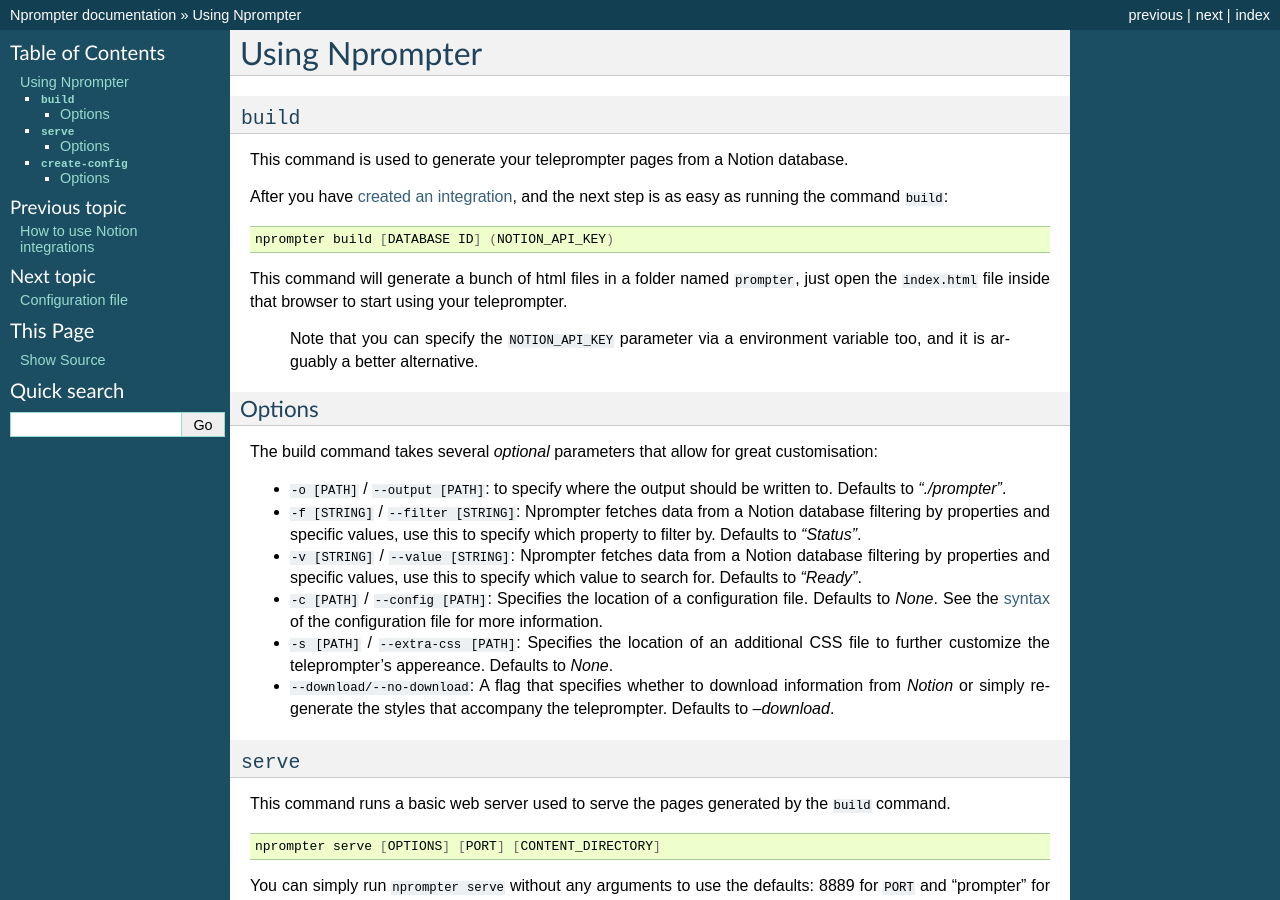
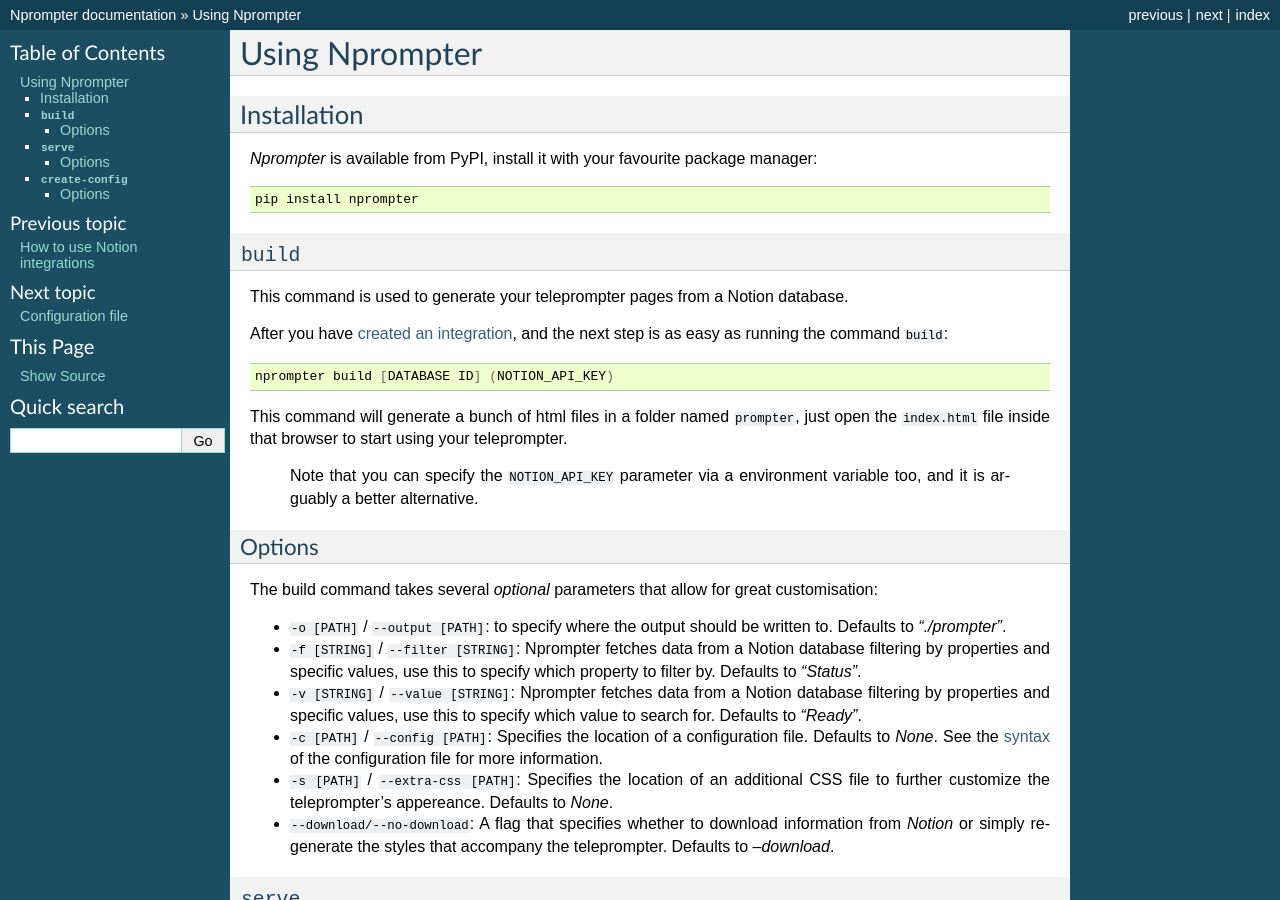
Before and after one commit to fferegrino/nprompter, a Sphinx documentation site: the page built from docs/source/usage.md, in a window 1280 px wide and 900 px high. Built offline with Sphinx 7.4.7, drawn with Linux system fonts in a browser that asks for light colours.

Commit message:
docs: Add installation details

````diff
--- a/docs/source/usage.md
+++ b/docs/source/usage.md
@@ -1,5 +1,13 @@
 Using Nprompter
 ===============
+
+## Installation
+
+_Nprompter_ is available from PyPI, install it with your favourite package manager:
+
+```shell
+pip install nprompter
+```
 
 ## `build`
 
````
Also changed, not shown: readme.md (+4 -34 lines).
